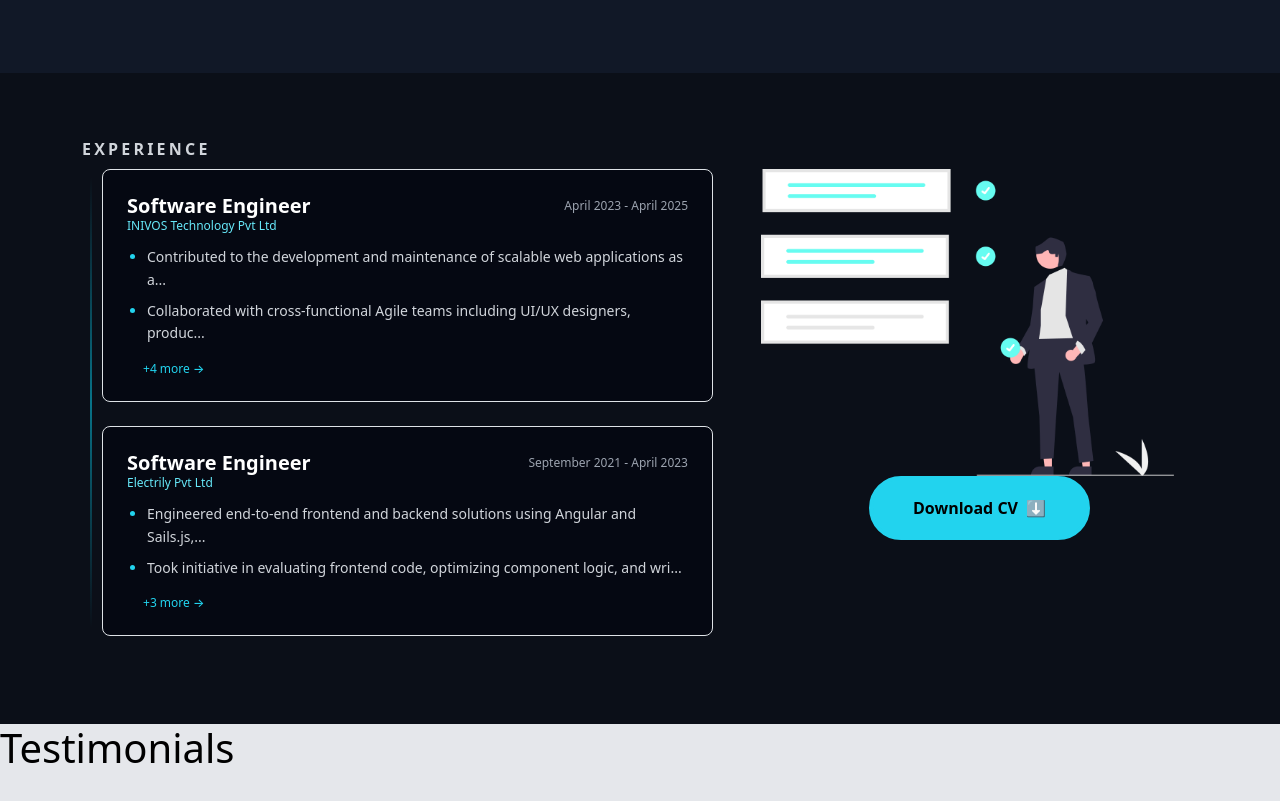
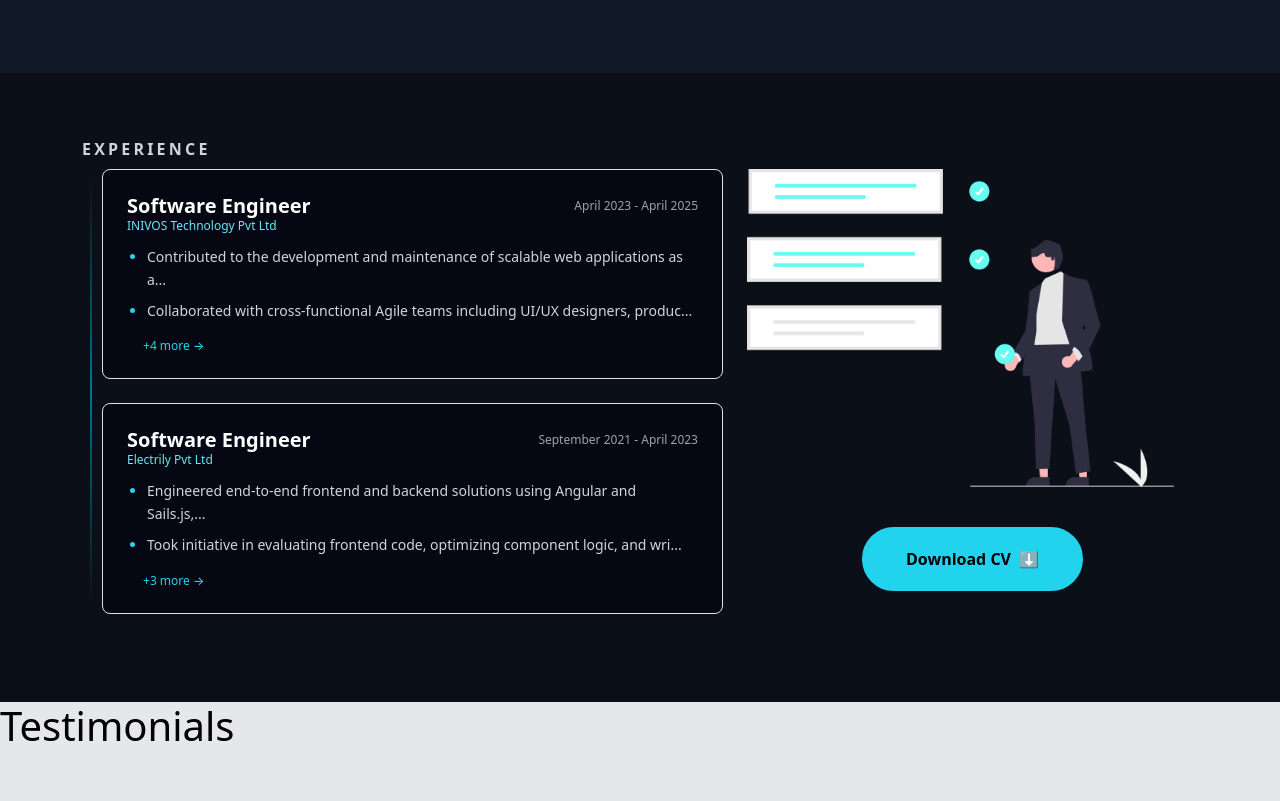
Before and after one commit to NilangaJayawickrama/MyPortfolio, a React (Create React App) app: page / in a window 1280 px wide. Shown: the part 1726-2527 px from the top of the page. Built offline with nearby package versions, Linux system fonts and the light colour scheme.

Commit message:
Fixed button margin issue

```diff
--- a/src/presentation/pages/home/sections/Experience.js
+++ b/src/presentation/pages/home/sections/Experience.js
@@ -49,7 +49,7 @@ const Experience = () => {
           Experience
         </p>
 
-        <div className="row g-5">
+        <div className="row sm:g-5">
           {/* LEFT side*/}
           <div className="col-lg-7">
             <div className="position-relative">
@@ -143,7 +143,7 @@ const Experience = () => {
             </div>
 
             {/* Buttons */}
-            <div className="mt-0 lg:mt-10 justify-center flex items-center gap-6">
+            <div className="md:mt-4 lg:mt-10 justify-center flex items-center gap-6">
               <a
                 href="https://drive.google.com/uc?export=download&id=1z1sZjph1kQXusgfYhRrszRHOnbn2XI1b"
                 target="_blank"
```
